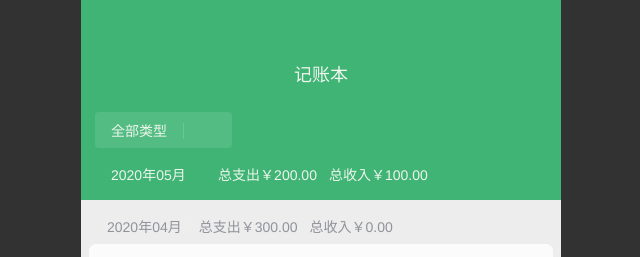
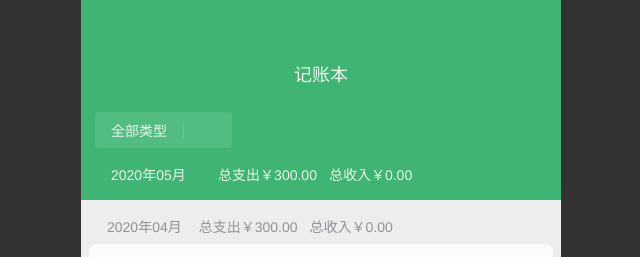
Before and after one commit to haixiangyan/weixin-cash, a React (Create React App) app: page / in a window 1280 px wide. Shown: the top 257 px of the page, without its empty margins (319-959 px from the left). Built offline with nearby package versions, Linux system fonts and the light colour scheme.

Commit message:
使用第一个月的数据

```diff
--- a/src/pages/Summary.tsx
+++ b/src/pages/Summary.tsx
@@ -84,10 +84,9 @@ const Summary: React.FC = () => {
   const {fetchData, addRawRecord, filterRecordList} = useRecordList()
 
   const recordList = filterRecordList(filterId, month)
+  const [firstMonth] = recordList
 
   const filter = ALL_CATEGORIES.find(c => c.id === filterId)
-
-  const {incomeTotal, expenseTotal} = {incomeTotal: 100, expenseTotal: 200}
 
   const closeMoney = () => {
     fetchData()
@@ -113,10 +112,10 @@ const Summary: React.FC = () => {
             <Icon color="#A0D8BB" name="dropdown"/>
           </MonthButton>
           <span style={{marginRight: 12}}>
-            总支出￥{expenseTotal.toFixed(2)}
+            总支出￥{firstMonth && firstMonth.expenseTotal.toFixed(2)}
           </span>
           <span>
-            总收入￥{incomeTotal.toFixed(2)}
+            总收入￥{firstMonth && firstMonth.incomeTotal.toFixed(2)}
           </span>
         </BriefSection>
       </Header>
```
